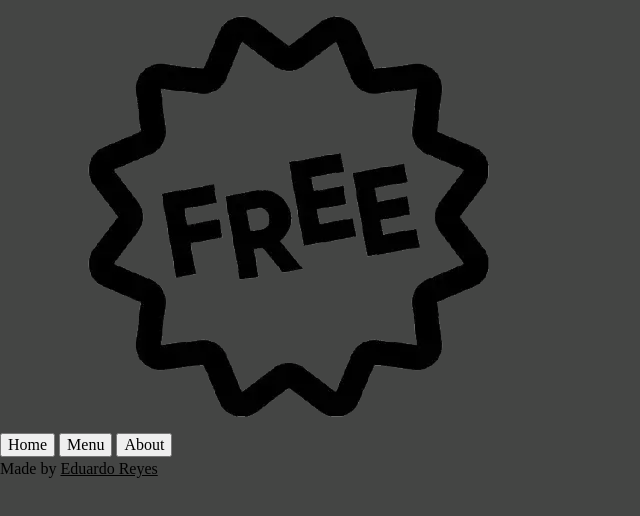
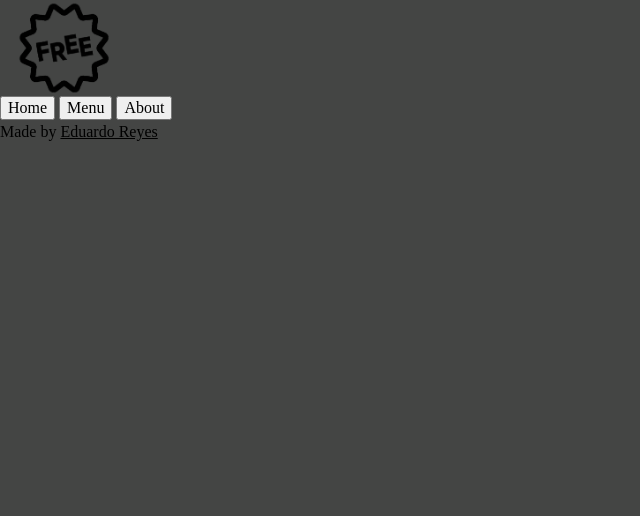
Before and after one commit to eduardoreyes007351208/restaurantPage, a website built with webpack: page src/index.html in a window 1280 px wide. Shown: the whole page, without its empty margins (0-640 px from the left). Built offline with nearby package versions, Linux system fonts and the light colour scheme.

Commit message:
feat: Style size of logo

```diff
--- a/src/index.html
+++ b/src/index.html
@@ -7,7 +7,7 @@
 </head>
 <body>
     <header>
-        <img src="./images/freev2.webp" alt="logo">
+        <img id="logoImage" src="./images/freev2.webp" alt="logo">
         <nav>
             <button id="homeButton">Home</button>
             <button id="menuButton">Menu</button>
--- a/src/styles.css
+++ b/src/styles.css
@@ -1,3 +1,8 @@
 body {
   background-color: #444544;
 }
+
+#logoImage {
+    width: 128px;
+    height: auto;
+}
```
